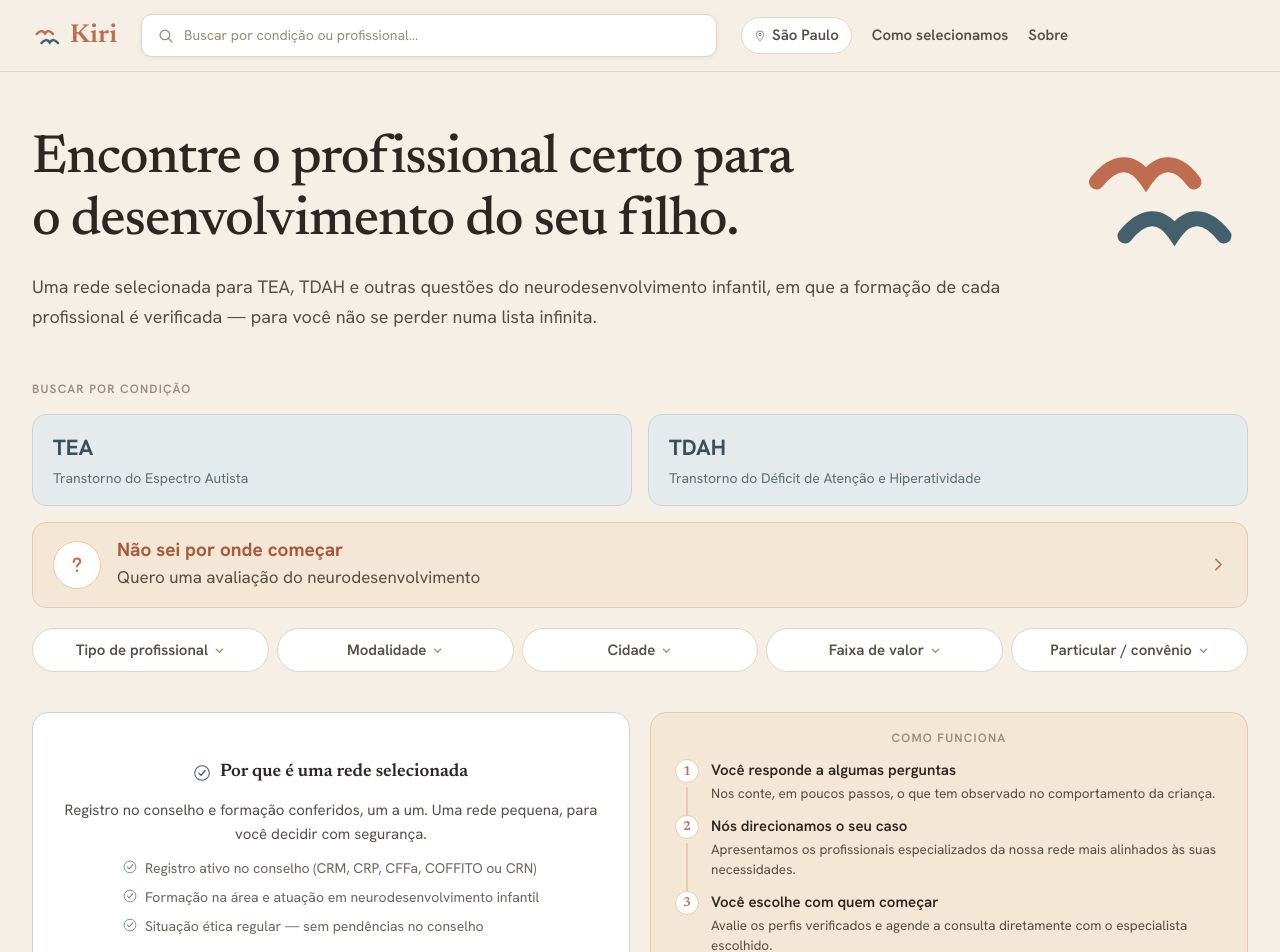
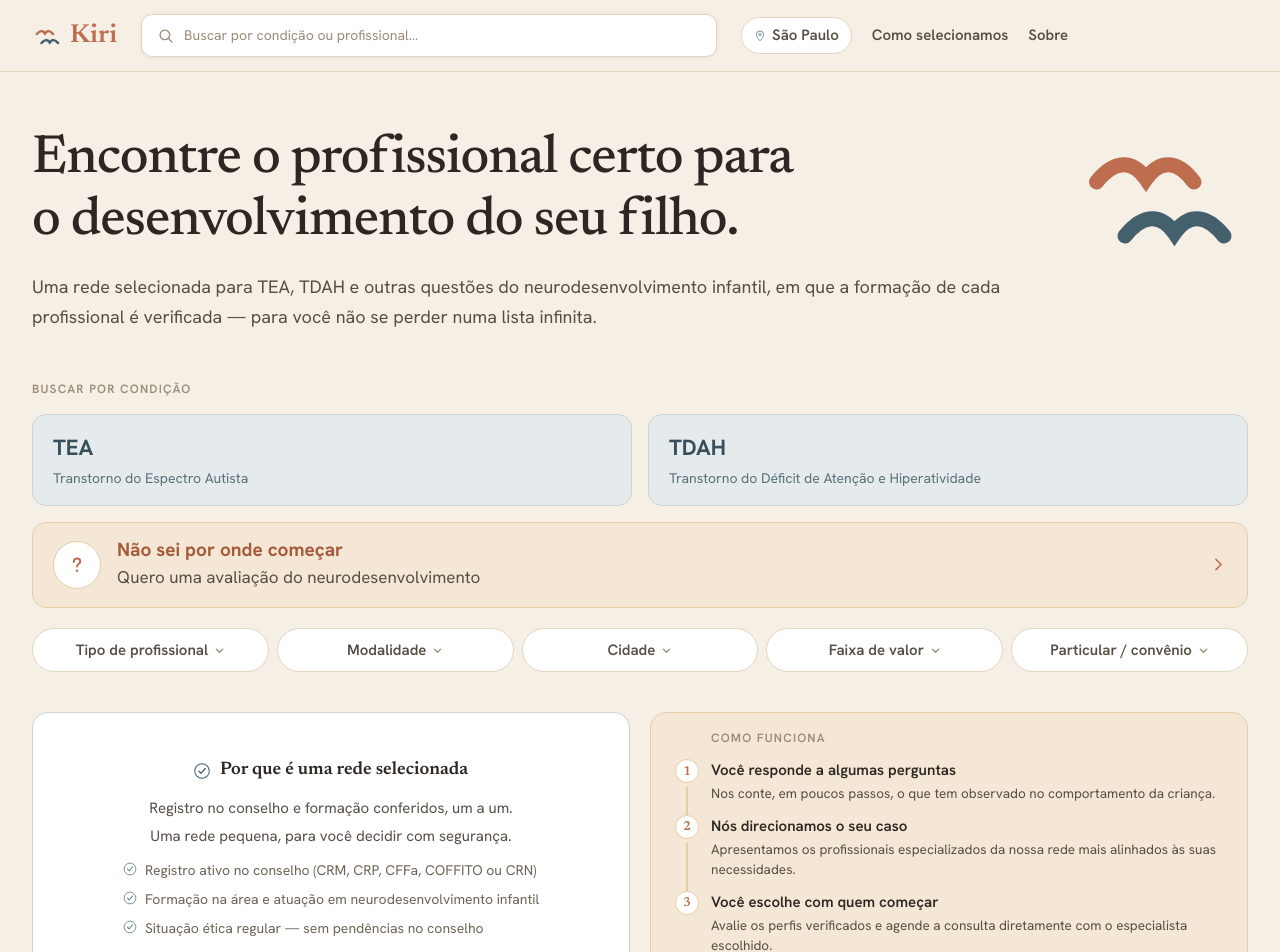
Before and after one commit to kirisaude/kiri-site, a Next.js app: page / in a window 1280 px wide. Shown: the top 952 px of the page. Built offline with nearby package versions, Linux system fonts and the light colour scheme.

Commit message:
Caixa bege: label alinhado ao conteúdo; caixa branca: subtítulo em dois parágrafos

```diff
--- a/src/app/page.tsx
+++ b/src/app/page.tsx
@@ -480,7 +480,10 @@ export default function Home() {
                 </span>
               </div>
               <p className="text-[14px] md:text-[15px] leading-[1.6] text-cinza-texto m-0">
-                Registro no conselho e formação conferidos, um a um. Uma rede pequena, para você decidir com segurança.
+                Registro no conselho e formação conferidos, um a um.
+              </p>
+              <p className="text-[14px] md:text-[15px] leading-[1.6] text-cinza-texto m-0 mt-1">
+                Uma rede pequena, para você decidir com segurança.
               </p>
               <div className="mt-3 flex flex-col gap-2 text-left">
                 {[
@@ -500,8 +503,8 @@ export default function Home() {
             </Link>
 
             {/* Como funciona */}
-            <div className="bg-wash-quente border border-borda-quente rounded-[15px] md:rounded-[16px] px-6 py-4 flex flex-col justify-center items-center">
-              <div className="text-[11px] md:text-[12px] font-semibold tracking-[0.1em] uppercase text-muted mb-3 text-center">Como funciona</div>
+            <div className="bg-wash-quente border border-borda-quente rounded-[15px] md:rounded-[16px] px-6 py-4 flex flex-col justify-center">
+              <div className="text-[11px] md:text-[12px] font-semibold tracking-[0.1em] uppercase text-muted mb-3 pl-9">Como funciona</div>
               <div className="flex flex-col gap-0 w-full max-w-[340px] md:max-w-none">
                 {[
                   { n: "1", titulo: "Você responde a algumas perguntas", desc: "Nos conte, em poucos passos, o que tem observado no comportamento da criança.", linha: true },
```
